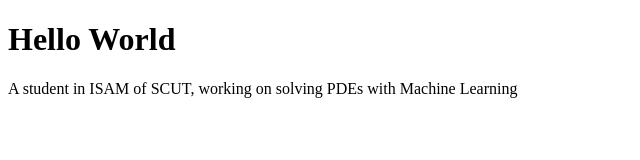
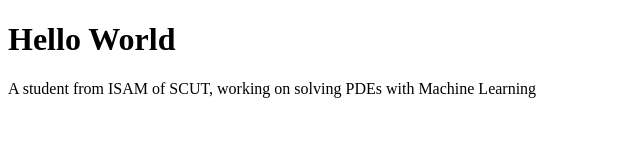
Before and after one commit to LRKasri/LRKasri.github.io, a plain HTML site: page index.html in a window 1280 px wide. Shown: the full height of the page, 0-640 px from the left. Drawn offline with Linux system fonts and the light colour scheme.

Commit message:
Update index.html

```diff
--- a/index.html
+++ b/index.html
@@ -2,6 +2,6 @@
 <html>
 <body>
 <h1>Hello World</h1>
-<p>A student in ISAM of SCUT, working on solving PDEs with Machine Learning</p>
+<p>A student from ISAM of SCUT, working on solving PDEs with Machine Learning</p>
 </body>
 </html>
```
